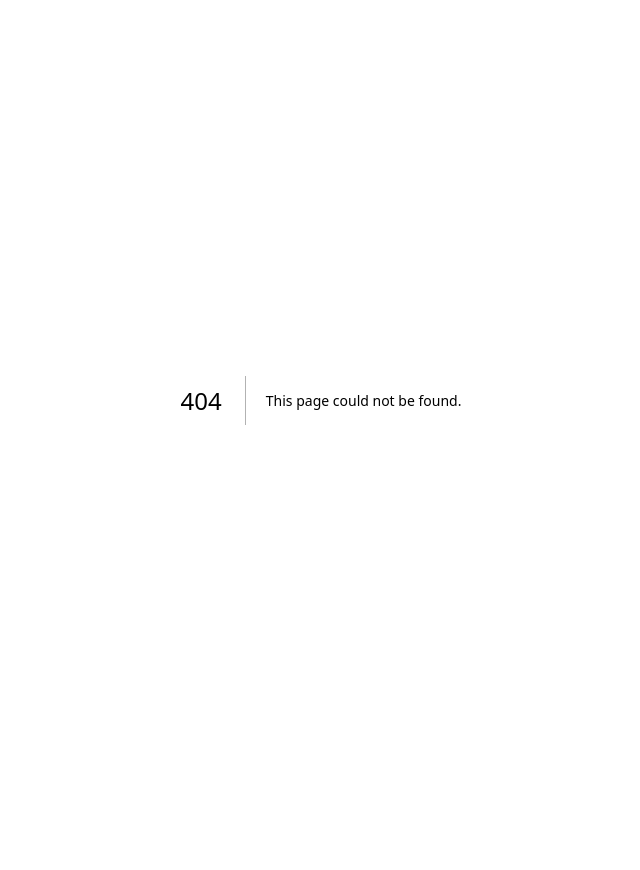
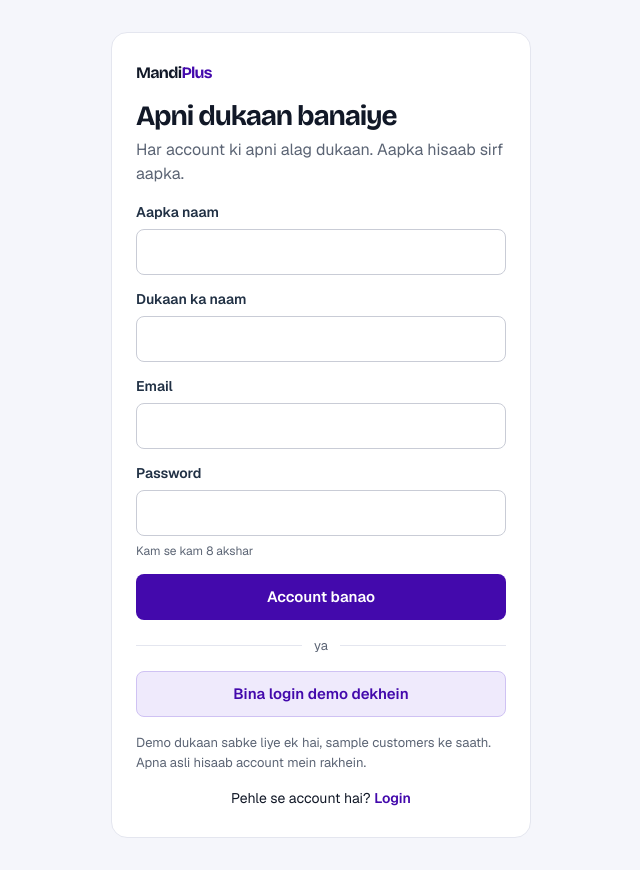
Before and after one commit to aeron-gh/bolo_mandi, a Next.js app: page /signup in a window 1280 px wide. Before the commit this address had no page. Shown: the whole page, without its empty margins (319-959 px from the left). Before the commit the page ends 800 px from the top, so only its background shows below. Built offline with nearby package versions, Linux system fonts and the light colour scheme; no server answers.

Commit message:
Add login and signup pages with a demo option

```diff
--- /dev/null
+++ b/app/_auth/auth-card.tsx
@@ -0,0 +1,45 @@
+import Link from "next/link";
+import type { ReactNode } from "react";
+import { Wordmark } from "@/app/_site/wordmark.tsx";
+import { DemoButton } from "./auth-form.tsx";
+
+// Google's "G" mark for the sign-in button.
+function GoogleMark() {
+  return (
+    <svg viewBox="0 0 48 48" className="size-5" aria-hidden="true">
+      <path fill="#EA4335" d="M24 9.5c3.5 0 6.6 1.2 9.1 3.6l6.8-6.8C35.8 2.4 30.3 0 24 0 14.6 0 6.6 5.4 2.7 13.3l7.9 6.2C12.5 13.6 17.8 9.5 24 9.5z" />
+      <path fill="#4285F4" d="M46.5 24.5c0-1.6-.1-3.1-.4-4.5H24v9h12.7c-.6 3-2.3 5.5-4.8 7.2l7.7 6c4.5-4.2 6.9-10.3 6.9-17.7z" />
+      <path fill="#FBBC05" d="M10.6 28.7A14.5 14.5 0 0 1 9.5 24c0-1.6.3-3.2.8-4.7l-7.9-6.2A24 24 0 0 0 0 24c0 3.9.9 7.5 2.6 10.8l8-6.1z" />
+      <path fill="#34A853" d="M24 48c6.5 0 11.9-2.1 15.9-5.8l-7.7-6c-2.2 1.5-5 2.3-8.2 2.3-6.2 0-11.5-4.1-13.4-9.8l-8 6.1C6.6 42.6 14.6 48 24 48z" />
+    </svg>
+  );
+}
+
+type Props = { title: string; lead: string; google: boolean; error?: string; children: ReactNode; footer: ReactNode };
+
+// The shared frame of /login and /signup: form, Google, demo, and the link to the other page.
+export function AuthCard({ title, lead, google, error, children, footer }: Props) {
+  return (
+    <main className="auth-page">
+      <div className="auth-card">
+        <Link href="/" aria-label="MandiPlus Bolo home" className="auth-brand"><Wordmark /></Link>
+        <div>
+          <h1>{title}</h1>
+          <p className="auth-lead">{lead}</p>
+        </div>
+        {error && <p className="form-error" role="alert">{error}</p>}
+        {google && (
+          <a className="btn btn-outline btn-block" href="/api/auth/google/start">
+            <GoogleMark /> Google se aage badhein
+          </a>
+        )}
+        {google && <p className="auth-or">ya email se</p>}
+        {children}
+        <p className="auth-or">ya</p>
+        <DemoButton />
+        <p className="auth-note">Demo dukaan sabke liye ek hai, sample customers ke saath. Apna asli hisaab account mein rakhein.</p>
+        <p className="auth-switch">{footer}</p>
+      </div>
+    </main>
+  );
+}
--- /dev/null
+++ b/app/_auth/auth-form.tsx
@@ -0,0 +1,77 @@
+"use client";
+
+import { useRouter } from "next/navigation";
+import { useState, type FormEvent } from "react";
+
+type Mode = "login" | "signup";
+
+// POST the form as JSON; null means it worked, otherwise the message to show.
+async function send(url: string, body: unknown): Promise<string | null> {
+  const res = await fetch(url, { method: "POST", headers: { "content-type": "application/json" }, body: JSON.stringify(body) }).catch(() => null);
+  if (!res) return "Internet nahi hai. Dobara try karein.";
+  if (res.ok) return null;
+  const data = (await res.json().catch(() => null)) as { error?: string } | null;
+  return data?.error ?? "Kuch gadbad hui. Dobara try karein.";
+}
+
+export function AuthForm({ mode }: { mode: Mode }) {
+  const router = useRouter();
+  const [error, setError] = useState("");
+  const [busy, setBusy] = useState(false);
+
+  async function submit(event: FormEvent<HTMLFormElement>) {
+    event.preventDefault();
+    setBusy(true);
+    setError("");
+    const problem = await send(`/api/auth/${mode}`, Object.fromEntries(new FormData(event.currentTarget)));
+    if (problem === null) return router.replace("/app");
+    setError(problem);
+    setBusy(false);
+  }
+
+  return (
+    <form className="auth-form" onSubmit={submit}>
+      {mode === "signup" && (
+        <>
+          <label className="field">Aapka naam<input className="input" name="name" autoComplete="name" required maxLength={60} /></label>
+          <label className="field">Dukaan ka naam<input className="input" name="shopName" autoComplete="organization" maxLength={60} /></label>
+        </>
+      )}
+      <label className="field">Email<input className="input" name="email" type="email" autoComplete="email" required maxLength={120} /></label>
+      <label className="field">
+        Password
+        <input className="input" name="password" type="password" required minLength={mode === "signup" ? 8 : undefined}
+          autoComplete={mode === "signup" ? "new-password" : "current-password"} />
+        {mode === "signup" && <span className="field-hint">Kam se kam 8 akshar</span>}
+      </label>
+      {error && <p className="form-error" role="alert">{error}</p>}
+      <button className="btn btn-primary btn-block" disabled={busy}>
+        {busy ? "Ruko…" : mode === "login" ? "Login" : "Account banao"}
+      </button>
+    </form>
+  );
+}
+
+// Skip login: the shared demo shop with the sample customers.
+export function DemoButton() {
+  const router = useRouter();
+  const [busy, setBusy] = useState(false);
+  const [error, setError] = useState("");
+
+  async function start() {
+    setBusy(true);
+    const problem = await send("/api/auth/demo", {});
+    if (problem === null) return router.replace("/app");
+    setError(problem);
+    setBusy(false);
+  }
+
+  return (
+    <>
+      <button type="button" className="btn btn-soft btn-block" onClick={start} disabled={busy}>
+        {busy ? "Ruko…" : "Bina login demo dekhein"}
+      </button>
+      {error && <p className="form-error" role="alert">{error}</p>}
+    </>
+  );
+}
--- a/app/app/page.tsx
+++ b/app/app/page.tsx
@@ -1,17 +1,20 @@
 import type { Metadata } from "next";
-import { ratesFromSeed, readSeed } from "@/lib/db.ts";
 import { BillScreen } from "@/app/_bill/bill-screen.tsx";
 import { AppBar } from "@/app/_site/app-bar.tsx";
+import { currentShop } from "@/lib/server.ts";
+import { getRates } from "@/lib/shop.ts";
 
 export const metadata: Metadata = { title: "Bolo" };
+// Each visit reads the signed-in shop, so the counter is never prerendered.
+export const instant = false;
 
-// The counter: voice and touch billing on one shared draft.
-export default function CounterPage() {
-  const rates = ratesFromSeed(readSeed());
+// The counter: voice and touch billing on one shared draft, with this shop's own prices.
+export default async function CounterPage() {
+  const { db } = await currentShop();
   return (
     <>
       <AppBar />
-      <BillScreen rates={rates} />
+      <BillScreen rates={getRates(db)} />
     </>
   );
 }
--- a/app/globals.css
+++ b/app/globals.css
@@ -293,3 +293,25 @@ button:focus-visible, a:focus-visible, summary:focus-visible {
   .welcome .voice-control { gap: 5px; }
   .welcome-copy, .suggestions { margin-top: 10px; }
 }
+
+/* Login and signup */
+.auth-page { min-height: 100dvh; display: grid; place-items: center; padding: 32px 16px; background: var(--canvas); }
+.auth-card { width: 100%; max-width: 420px; display: grid; gap: 16px; padding: 28px 24px; background: var(--paper); border: 1px solid var(--line); border-radius: 16px; }
+.auth-brand { justify-self: start; }
+.auth-card h1 { font-family: var(--font-display); font-size: 28px; font-weight: 700; letter-spacing: -0.04em; line-height: 1.1; }
+.auth-lead { margin-top: 6px; color: var(--muted); }
+.auth-form { display: grid; gap: 14px; }
+.auth-or { display: flex; align-items: center; gap: 12px; font-size: 13px; color: var(--muted); }
+.auth-or::before, .auth-or::after { content: ""; flex: 1; border-top: 1px solid var(--line); }
+.auth-note { font-size: 13px; color: var(--muted); }
+.auth-switch { font-size: 14px; text-align: center; }
+.auth-switch a { color: var(--coconut); font-weight: 600; }
+
+/* Form fields, shared with the profile page */
+.field { display: grid; gap: 6px; font-size: 14px; font-weight: 600; color: var(--navy); }
+.field-hint { font-size: 12px; font-weight: 400; color: var(--muted); }
+.input { width: 100%; min-height: 46px; padding: 0 12px; border: 1px solid #c9ccd6; border-radius: 8px; background: var(--paper); color: var(--ink); font-size: 16px; font-weight: 400; }
+.input:focus-visible { outline: 2px solid var(--coconut); outline-offset: 1px; border-color: var(--coconut); }
+.form-error { font-size: 14px; color: var(--red); }
+.btn-block { width: 100%; }
+.btn:disabled { opacity: 0.6; cursor: wait; }
--- /dev/null
+++ b/app/login/page.tsx
@@ -0,0 +1,33 @@
+import type { Metadata } from "next";
+import Link from "next/link";
+import { redirect } from "next/navigation";
+import { AuthCard } from "@/app/_auth/auth-card.tsx";
+import { AuthForm } from "@/app/_auth/auth-form.tsx";
+import { googleConfig } from "@/lib/google.ts";
+import { signedInShop } from "@/lib/server.ts";
+
+export const metadata: Metadata = { title: "Login · Bolo" };
+// Reads cookies and settings on every request, so it is never prerendered.
+export const instant = false;
+
+const ERRORS: Record<string, string> = {
+  google: "Google login nahi hua. Dobara try karein.",
+  google_off: "Google login abhi chalu nahi hai. Email se login karein.",
+};
+
+export default async function LoginPage({ searchParams }: PageProps<"/login">) {
+  const shop = await signedInShop();
+  if (shop?.mode === "user") redirect("/app");
+  const { error } = await searchParams;
+  return (
+    <AuthCard
+      title="Apni dukaan kholiye"
+      lead={shop?.mode === "demo" ? "Abhi demo chal raha hai. Apne account se login karein." : "Bill, khata aur hisaab, sab ek jagah."}
+      google={googleConfig(process.env) !== null}
+      error={typeof error === "string" ? ERRORS[error] : undefined}
+      footer={<>Naya account? <Link href="/signup">Account banao</Link></>}
+    >
+      <AuthForm mode="login" />
+    </AuthCard>
+  );
+}
--- /dev/null
+++ b/app/signup/page.tsx
@@ -0,0 +1,26 @@
+import type { Metadata } from "next";
+import Link from "next/link";
+import { redirect } from "next/navigation";
+import { AuthCard } from "@/app/_auth/auth-card.tsx";
+import { AuthForm } from "@/app/_auth/auth-form.tsx";
+import { googleConfig } from "@/lib/google.ts";
+import { signedInShop } from "@/lib/server.ts";
+
+export const metadata: Metadata = { title: "Account banao · Bolo" };
+// Reads cookies and settings on every request, so it is never prerendered.
+export const instant = false;
+
+export default async function SignupPage() {
+  const shop = await signedInShop();
+  if (shop?.mode === "user") redirect("/app");
+  return (
+    <AuthCard
+      title="Apni dukaan banaiye"
+      lead="Har account ki apni alag dukaan. Aapka hisaab sirf aapka."
+      google={googleConfig(process.env) !== null}
+      footer={<>Pehle se account hai? <Link href="/login">Login</Link></>}
+    >
+      <AuthForm mode="signup" />
+    </AuthCard>
+  );
+}
```
